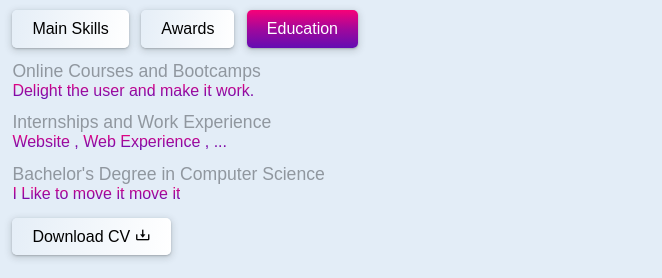
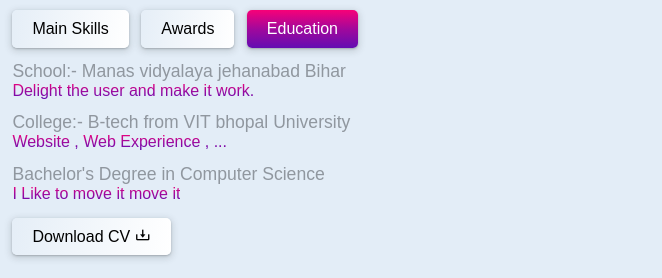
Before and after one commit to Rajkr76/personal-portfolio, a plain HTML site: page index.html in a window 1280 px wide. Both pictures are taken after a click on the button "Education". Shown: the part 1171-1449 px from the top of the page, 618-1280 px from the left. Drawn offline with nearby package versions, Linux system fonts and the light colour scheme.

Commit message:
Update index.html

```diff
--- a/index.html
+++ b/index.html
@@ -131,11 +131,11 @@
 
                 <div class="content">
                     <div class="text-box">
-                    <p>Online Courses and Bootcamps</p>
+                    <p>School:- Manas vidyalaya jehanabad Bihar </p>
                     <span>Delight the user and make it work.</span>
                 </div>
                 <div class="text-box">
-                    <p>Internships and Work Experience</p>
+                    <p>College:- B-tech from VIT bhopal University </p>
                     <span>Website , Web Experience , ...</span>
                 </div>
                 <div class="text-box">
```
